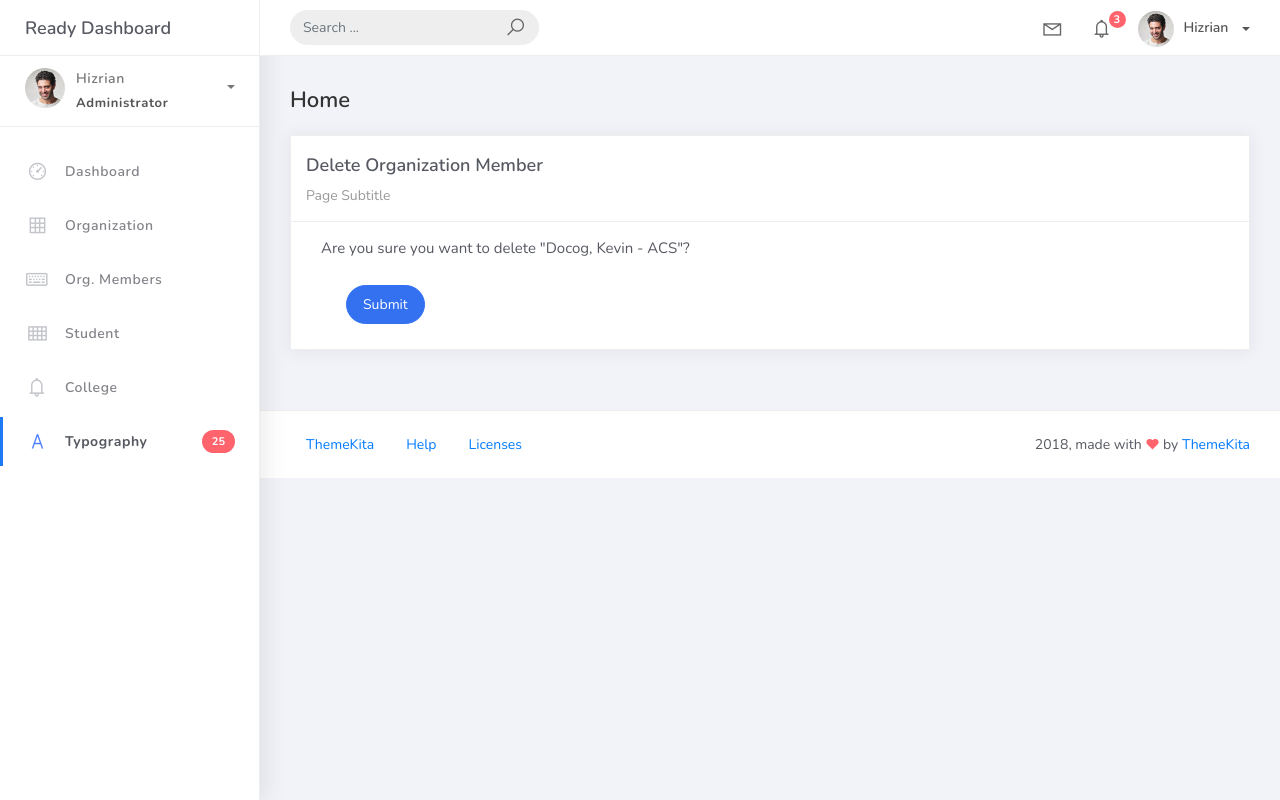
After one commit to paulmendoza123/PSUSphere, a Django app: page /orgmember_list/1/delete/ in a window 1280 px wide. The commit adds this page. Run offline with Django 5.2, Linux system fonts and the light colour scheme; data comes from the database, SQL or seed files in the repository; both versions use the stored data as it was after the commit; some libraries are stand-ins or nearby versions.

Commit message:
add, edit, and delete feature for organization member

```diff
--- a/projectsite/projectsite/urls.py
+++ b/projectsite/projectsite/urls.py
@@ -17,7 +17,7 @@ Including another URLconf
 from django.contrib import admin
 from django.urls import path
 from studentorg.views import ( HomePageView, OrganizationList, OrganizationCreateView, OrganizationUpdateView, OrganizationDeleteView,
-                                OrgMemberList, OrgMemberCreateView, OrgMemberUpdateView)
+                                OrgMemberList, OrgMemberCreateView, OrgMemberUpdateView, OrgMemberDeleteView)
 from studentorg import views
 
 urlpatterns = [
@@ -34,4 +34,5 @@ urlpatterns = [
     path('orgmember_list', OrgMemberList.as_view(), name='orgmember-list'),
     path('orgmember_list/add', OrgMemberCreateView.as_view(), name='orgmember-add'),
     path('orgmember_list/<int:pk>/', OrgMemberUpdateView.as_view(), name='orgmember-update'),
+    path('orgmember_list/<int:pk>/delete/', OrgMemberDeleteView.as_view(), name='orgmember-delete'),
 ]
--- a/projectsite/studentorg/models.py
+++ b/projectsite/studentorg/models.py
@@ -51,3 +51,6 @@ class OrgMember(BaseModel):
     student = models.ForeignKey(Student, on_delete=models.CASCADE)
     organization = models.ForeignKey(Organization, on_delete=models.CASCADE)
     date_joined = models.DateField()
+
+    def __str__(self):
+        return f"{self.student} - {self.organization}"
--- a/projectsite/studentorg/views.py
+++ b/projectsite/studentorg/views.py
@@ -53,3 +53,8 @@ class OrgMemberUpdateView(UpdateView):
     form_class = OrgMemberForm
     template_name = 'orgmember_form.html'
     success_url = reverse_lazy('orgmember-list')
+
+class OrgMemberDeleteView(DeleteView):
+    model = OrgMember
+    template_name = 'orgmember_del.html'
+    success_url = reverse_lazy('orgmember-list')
--- /dev/null
+++ b/projectsite/templates/orgmember_del.html
@@ -0,0 +1,36 @@
+{% extends 'base.html' %} {% load static %} {% block content %}
+<div class="content">
+    <div class="container-fluid">
+        <h4 class="page-title">Home</h4>
+        <div class="row">
+            <div class="col-md-12">
+                <div class="card">
+                    <div class="card-header">
+                        <div class="card-title">Delete Organization Member</div>
+                        <div class="card-category">Page Subtitle</div>
+                    </div>
+
+                    <div class="col-md-6">
+                        <div class="card-body">
+                            <form action="" method="post" novalidate>
+                                <p>Are you sure you want to delete "{{ object }}"?</p>
+                                {% csrf_token %}
+                                {% include 'includes/form.html' %}
+
+                                <div class="form-group">
+                                    <div class="col-md-12 col-sm-3">
+                                        <button type="submit" class="btn btn-primary btn-rounded">
+                                            Submit
+                                        </button>
+                                    </div>
+                                </div>
+                            </form>
+                        </div>
+                    </div>
+
+                </div>
+            </div>
+        </div>
+    </div>
+</div>
+{% endblock %}
--- a/projectsite/templates/orgmember_list.html
+++ b/projectsite/templates/orgmember_list.html
@@ -52,7 +52,10 @@
                                     <td>{{ object.student.program }}</td>
                                     <td>{{ object.organization }}</td>
                                     <td>{{ object.date_joined }}</td>
-                                    <td><a href="orgmember_list/{{ object.id }}">Edit</a></td>
+                                    <td>
+                                        <a href="{% url 'orgmember-update' object.id %}">Edit</a>
+                                        <a href="{% url 'orgmember-delete' object.id %}" class="text-danger">Delete</a>
+                                    </td>
                                     </tr>
                                     {% empty %}
                                     <tr>
```
Also changed, not shown: projectsite/db.sqlite3.
